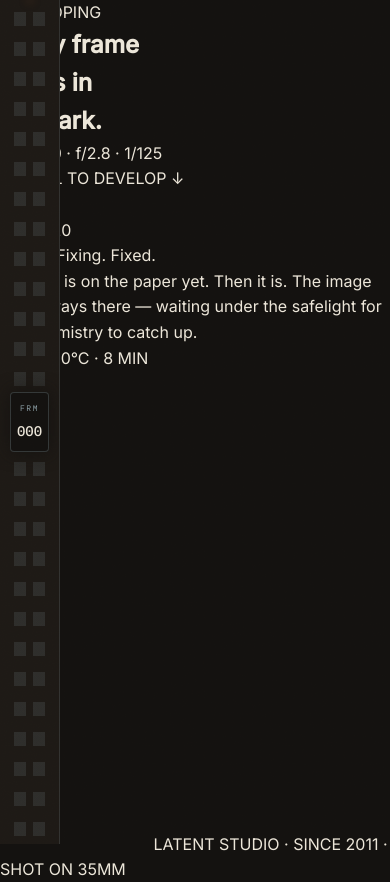
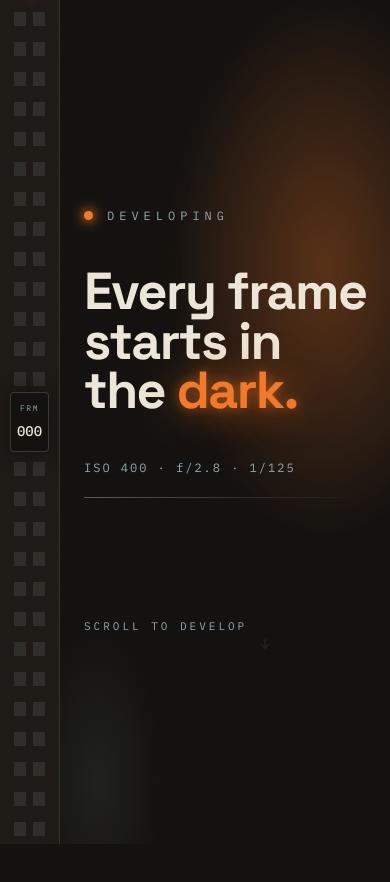
Before and after one commit to kevinciang1006/scroll-microsite, a website built with Vite: page index.html in a window 390 px wide. Shown: the top 882 px of the page. Built offline with nearby package versions, Linux system fonts and the light colour scheme.

Commit message:
feat(latent): hero + develop component styles
Append hero and develop (signature) section rules to latent.css:
kicker/title/meta/cue rise-in animations, amber light-leak glow,
4:3 develop frame with safelight bloom + vignette, mono counter,
caption stack, and mobile (<=760px) single-column/240vh overrides.

```diff
--- a/src/styles/latent.css
+++ b/src/styles/latent.css
@@ -115,3 +115,278 @@
   position: relative;
   z-index: 1;
 }
+
+/* ---- Hero ---- */
+.hero {
+  position: relative;
+  min-height: 100vh;
+  box-sizing: border-box;
+  padding: 0 var(--pad-x) 0 var(--pad-left);
+  display: flex;
+  align-items: center;
+  overflow: hidden;
+}
+.hero__leak {
+  position: absolute;
+  top: -10%;
+  right: -14%;
+  width: 70vw;
+  height: 80vh;
+  z-index: 0;
+  pointer-events: none;
+  background: radial-gradient(closest-side, rgba(242, 121, 43, 0.42), rgba(242, 121, 43, 0.1) 55%, transparent 72%);
+  filter: blur(8px);
+  animation: leak 14s ease-in-out infinite;
+}
+.hero__art {
+  position: absolute;
+  top: -10%;
+  right: -14%;
+  width: 70vw;
+  height: 80vh;
+  z-index: 1;
+  pointer-events: none;
+}
+.hero__glow-cool {
+  position: absolute;
+  bottom: -20%;
+  left: 0;
+  width: 50vw;
+  height: 55vh;
+  z-index: 0;
+  pointer-events: none;
+  background: radial-gradient(closest-side, rgba(147, 167, 174, 0.1), transparent 70%);
+}
+.hero__inner {
+  position: relative;
+  z-index: 2;
+  max-width: var(--content-max);
+  width: 100%;
+  margin: 0 auto;
+}
+.hero__kicker {
+  display: flex;
+  align-items: center;
+  gap: 14px;
+  margin-bottom: clamp(26px, 5vh, 52px);
+  opacity: 0;
+  animation: rise 0.8s 0.05s cubic-bezier(0.2, 0.7, 0.2, 1) both;
+}
+.hero__dot {
+  width: 9px;
+  height: 9px;
+  border-radius: 50%;
+  background: var(--safelight);
+  box-shadow: 0 0 12px 2px rgba(242, 121, 43, 0.8);
+}
+.hero__kicker-text {
+  font-family: var(--font-mono);
+  font-size: 12px;
+  letter-spacing: 5px;
+  color: var(--fixer);
+}
+.hero__title {
+  font-family: var(--font-display);
+  font-weight: 700;
+  font-size: clamp(52px, 10.5vw, 148px);
+  line-height: 0.95;
+  letter-spacing: -0.03em;
+  margin: 0;
+  max-width: 15ch;
+  text-wrap: balance;
+  opacity: 0;
+  animation: rise 0.9s 0.18s cubic-bezier(0.2, 0.7, 0.2, 1) both;
+}
+.hero__title-accent {
+  color: var(--safelight);
+  text-shadow: 0 0 44px rgba(242, 121, 43, 0.75), 0 0 12px rgba(242, 121, 43, 0.5);
+}
+.hero__meta {
+  display: flex;
+  align-items: center;
+  gap: 20px;
+  margin-top: clamp(30px, 5vh, 58px);
+  flex-wrap: wrap;
+  opacity: 0;
+  animation: rise 0.9s 0.42s cubic-bezier(0.2, 0.7, 0.2, 1) both;
+}
+.hero__meta-text {
+  font-family: var(--font-mono);
+  font-size: clamp(12px, 1.4vw, 15px);
+  letter-spacing: 2px;
+  color: var(--fixer);
+  white-space: nowrap;
+}
+.hero__rule {
+  height: 1px;
+  flex: 1;
+  min-width: 60px;
+  background: linear-gradient(to right, rgba(147, 167, 174, 0.5), transparent);
+  transform-origin: left;
+  animation: rule-in 1s 0.7s cubic-bezier(0.2, 0.7, 0.2, 1) both;
+}
+.hero__cue {
+  margin-top: clamp(70px, 14vh, 150px);
+  display: flex;
+  align-items: center;
+  gap: 12px;
+  color: var(--fixer);
+  opacity: 0;
+  animation: rise 1s 1s cubic-bezier(0.2, 0.7, 0.2, 1) both;
+}
+.hero__cue-text {
+  font-family: var(--font-mono);
+  font-size: 11px;
+  letter-spacing: 3px;
+}
+.hero__cue-arrow {
+  display: inline-block;
+  font-size: 14px;
+  animation: rise 1.6s 1.4s ease-in-out infinite alternate;
+}
+
+@media (max-width: 760px) {
+  .hero__leak,
+  .hero__art {
+    width: 100vw;
+    right: -30%;
+  }
+}
+
+/* ---- Develop (signature) ---- */
+.develop {
+  position: relative;
+  height: 340vh;
+}
+.develop__stage {
+  height: 100vh;
+  box-sizing: border-box;
+  padding: clamp(24px, 5vh, 60px) clamp(24px, 5vw, 80px) clamp(24px, 5vh, 60px) var(--pad-left);
+  display: flex;
+  align-items: center;
+  overflow: hidden;
+}
+.develop__grid {
+  width: 100%;
+  max-width: 1180px;
+  margin: 0 auto;
+  display: grid;
+  grid-template-columns: minmax(0, 1.55fr) minmax(200px, 0.9fr);
+  gap: clamp(24px, 4vw, 64px);
+  align-items: center;
+}
+.develop__frame {
+  position: relative;
+  width: 100%;
+  aspect-ratio: 4 / 3;
+  border: 1px solid rgba(147, 167, 174, 0.3);
+  background: var(--ink-deep);
+  box-shadow: 0 30px 90px rgba(0, 0, 0, 0.6);
+  padding: 10px;
+  box-sizing: border-box;
+}
+.develop__window {
+  position: relative;
+  width: 100%;
+  height: 100%;
+  overflow: hidden;
+  background: var(--ink);
+}
+.develop__art {
+  position: absolute;
+  inset: 0;
+}
+.develop__bloom {
+  position: absolute;
+  inset: -20%;
+  pointer-events: none;
+  mix-blend-mode: screen;
+  opacity: 0.95;
+  background: radial-gradient(closest-side at 62% 38%, rgba(242, 121, 43, 0.7), rgba(242, 121, 43, 0.18) 45%, transparent 70%);
+}
+.develop__vignette {
+  position: absolute;
+  inset: 0;
+  pointer-events: none;
+  box-shadow: inset 0 0 80px rgba(0, 0, 0, 0.55);
+}
+.develop__frame-label {
+  position: absolute;
+  left: 12px;
+  top: -10px;
+  background: var(--ink);
+  padding: 0 8px;
+  font-family: var(--font-mono);
+  font-size: 10px;
+  letter-spacing: 3px;
+  color: var(--fixer);
+}
+.develop__meta {
+  display: flex;
+  flex-direction: column;
+  gap: clamp(20px, 4vh, 40px);
+}
+.develop__counter {
+  display: flex;
+  align-items: baseline;
+  gap: 10px;
+  font-family: var(--font-mono);
+  letter-spacing: 1px;
+}
+.develop__counter-num {
+  font-size: clamp(56px, 7vw, 104px);
+  font-weight: 500;
+  line-height: 0.85;
+  color: var(--paper);
+  font-variant-numeric: tabular-nums;
+}
+.develop__counter-denom {
+  font-size: clamp(18px, 2vw, 26px);
+  color: var(--fixer);
+}
+.develop__captions {
+  position: relative;
+  height: 1.4em;
+  font-family: var(--font-display);
+  font-weight: 500;
+  font-size: clamp(24px, 3vw, 40px);
+  letter-spacing: -0.01em;
+}
+.develop__caption {
+  position: absolute;
+  left: 0;
+  top: 0;
+  opacity: 0;
+}
+.develop__caption--fixing {
+  color: var(--safelight);
+  text-shadow: 0 0 28px rgba(242, 121, 43, 0.5);
+}
+.develop__desc {
+  margin: 0;
+  max-width: 34ch;
+  color: rgba(236, 230, 217, 0.66);
+  font-size: clamp(14px, 1.5vw, 16px);
+  line-height: 1.6;
+}
+.develop__recipe {
+  font-family: var(--font-mono);
+  font-size: 11px;
+  letter-spacing: 2px;
+  color: var(--fixer);
+  padding-top: 6px;
+  border-top: 1px solid rgba(147, 167, 174, 0.18);
+}
+
+@media (max-width: 760px) {
+  .develop {
+    height: 240vh;
+  }
+  .develop__stage {
+    padding-right: var(--pad-x);
+  }
+  .develop__grid {
+    grid-template-columns: 1fr;
+    gap: clamp(20px, 5vh, 36px);
+  }
+}
```
